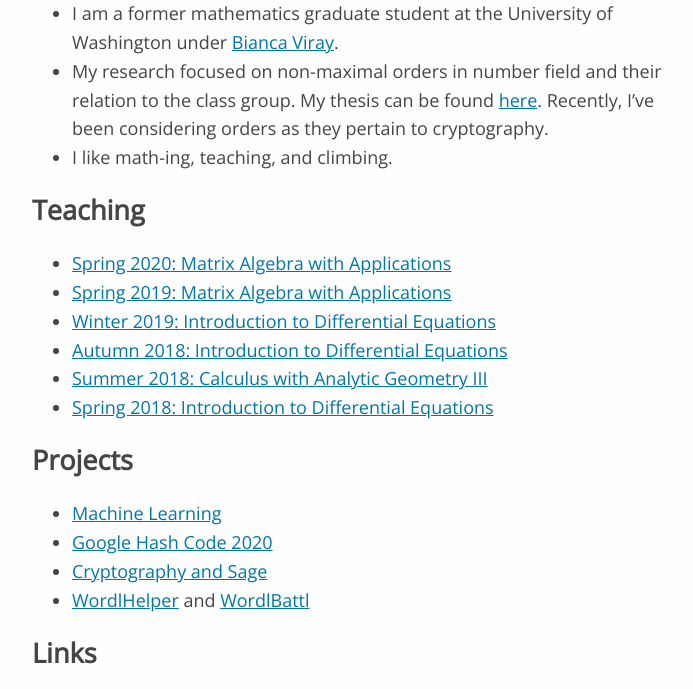
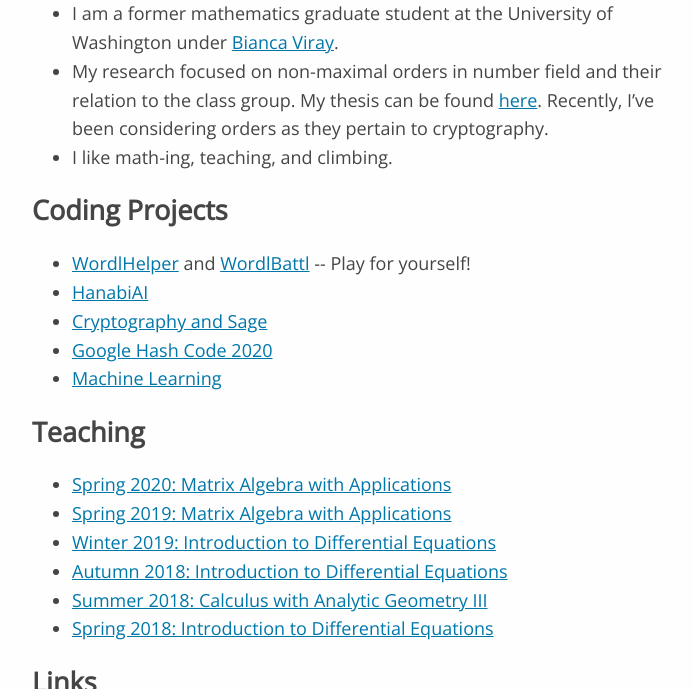
Before and after one commit to ElodinLaarz/ElodinLaarz.github.io, a website: page index.html in a window 1280 px wide. Shown: the part 108-797 px from the top of the page, without its empty margins (283-976 px from the left). Drawn offline with nearby package versions, Linux system fonts and the light colour scheme.

Commit message:
add projects
added and reordered projects and made my thesis available on-site.

```diff
--- a/index.html
+++ b/index.html
@@ -13,8 +13,16 @@
         <h1 id="caleb-geiger">Caleb Geiger</h1>
         <ul>
         <li>I am a former mathematics graduate student at the University of Washington under <a href="https://sites.math.washington.edu/~bviray/">Bianca Viray</a>.</li>
-        <li>My research focused on non-maximal orders in number field and their relation to the class group. My thesis can be found <a href="http://hdl.handle.net/1773/45518">here</a>. Recently, I’ve been considering orders as they pertain to cryptography.</li>
+        <li>My research focused on non-maximal orders in number field and their relation to the class group. My thesis can be found <a href="./Thesis/Masters_Thesis_FINAL.pdf">here</a>. Recently, I’ve been considering orders as they pertain to cryptography.</li>
         <li>I like math-ing, teaching, and climbing.</li>
+        </ul>
+        <h2 id="projects">Coding Projects</h2>
+        <ul>
+        <li><a href="/wordlHelpr.html">WordlHelper</a> and <a href="/wordlBattl.html">WordlBattl</a> -- Play for yourself!</li>
+        <li><a href="https://github.com/ElodinLaarz/HanabiAI">HanabiAI</a></li>
+        <li><a href="https://github.com/ElodinLaarz/CryptoPractice">Cryptography and Sage</a></li>
+        <li><a href="https://github.com/ElodinLaarz/GoogleHash2020">Google Hash Code 2020</a></li>
+        <li><a href="https://github.com/ElodinLaarz/Stats-ML">Machine Learning</a></li>
         </ul>
         <h2 id="teaching">Teaching</h2>
         <ul>
@@ -25,13 +33,6 @@
         <li><a href="https://math.washington.edu/courses/2018/summer/math/126/a">Summer 2018: Calculus with Analytic Geometry III</a></li>
         <li><a href="https://math.washington.edu/courses/2018/spring/math/307/h">Spring 2018: Introduction to Differential Equations</a></li>
         </ul>
-        <h2 id="projects">Projects</h2>
-        <ul>
-        <li><a href="https://github.com/ElodinLaarz/Stats-ML">Machine Learning</a></li>
-        <li><a href="https://github.com/ElodinLaarz/GoogleHash2020">Google Hash Code 2020</a></li>
-        <li><a href="https://github.com/ElodinLaarz/CryptoPractice">Cryptography and Sage</a></li>
-        <li><a href="/wordlHelpr.html">WordlHelper</a> and <a href="/wordlBattl.html">WordlBattl</a></li>
-        </ul>
         <h2 id="links">Links</h2>
         <ul>
             <li><i class="fas fa-portrait"></i> <a href="./CV/CV.pdf">Mathematics CV</a></li>
```
Also changed, not shown: 6 other files.
